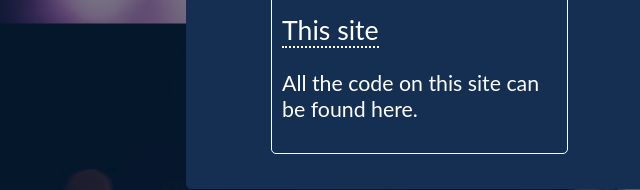
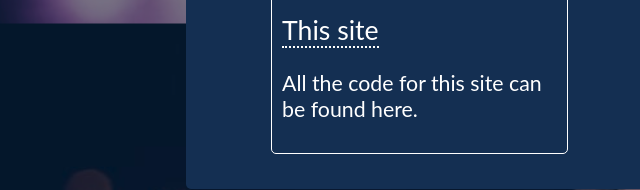
Before and after one commit to JuniPuff/end-to-end-app, a website: page frontend/html/index.html in a window 1280 px wide. Shown: the part 1684-1874 px from the top of the page, 19-659 px from the left. Drawn offline with Linux system fonts and the light colour scheme; files that its build step writes are made by us from their sources.

Commit message:
Fix return cd in yml file, Change working on 'this site' project

```diff
--- a/frontend/html/index.html
+++ b/frontend/html/index.html
@@ -40,7 +40,7 @@
                         </div>
                         <div class="projectContent" onclick="window.location.href='https://github.com/JuniPuff/end-to-end-tasklist-app'">
                             <h2 class="projectName">This site</h2>
-                            <p>All the code on this site can be found here.</p>
+                            <p>All the code for this site can be found here.</p>
                         </div>
                     </div>
                 </div>
```
Also changed, not shown: .gitlab-ci.yml.
